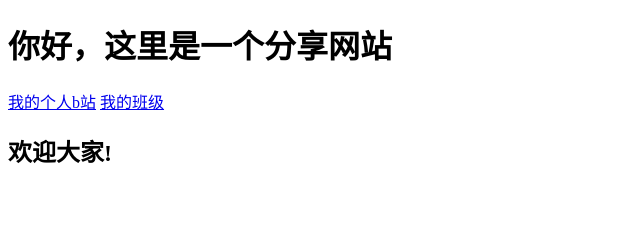
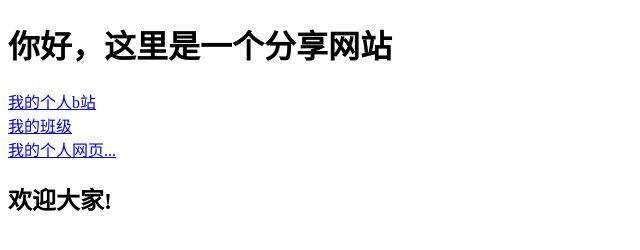
Before and after one commit to liuliune/liuliune.github.io, a plain HTML site: page index.html in a window 1280 px wide. Shown: the whole page, without its empty margins (0-640 px from the left). Drawn offline with Linux system fonts and the light colour scheme.

Commit message:
index.html

```diff
--- a/index.html
+++ b/index.html
@@ -8,9 +8,9 @@
 </head>
 <body>
     <h1>你好，这里是一个分享网站</h1>
-    <a href="https://space.bilibili.com/3494379756980884?spm_id_from=333.337.0.0">我的个人b站</a>
-    <a href="claas.html">我的班级</a>
-    <a href="liuliune.html"></a>
+    <a href="https://space.bilibili.com/3494379756980884?spm_id_from=333.337.0.0">我的个人b站</a><br/>
+    <a href="claas.html">我的班级</a><br/>
+    <a href="liuliune.html">我的个人网页...</a><br/>
     <h2>欢迎大家!</h2>
 </body>
 </html>
```
